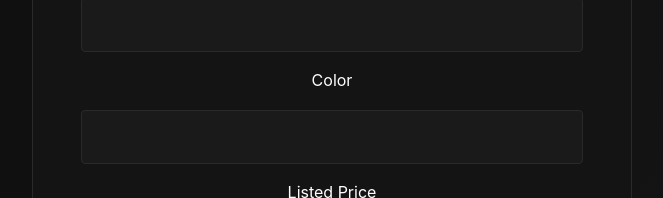
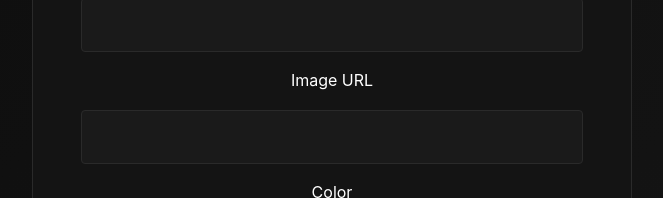
Before and after one commit to justinclark-dev/car-dealership-ui, a React (Vite) app: page /car/add in a window 1280 px wide. Shown: the part 754-952 px from the top of the page, without its empty margins (308-971 px from the left). Built offline with nearby package versions, Linux system fonts and the light colour scheme.

Commit message:
url update

```diff
--- a/src/Pages/AddCar.jsx
+++ b/src/Pages/AddCar.jsx
@@ -14,6 +14,7 @@ const initialForm = {
   days_on_lot: '',
   buyer: '',
   price_sold: '',
+  image_url: ''
 };
 
 export default function AddCar() {
@@ -45,6 +46,7 @@ export default function AddCar() {
       days_on_lot: form.days_on_lot ? Number(form.days_on_lot) : null,
       price_sold: form.price_sold || null,
       buyer: form.buyer || null,
+      image_url: form.image_url || null
     };
 
     try {
@@ -105,7 +107,14 @@ export default function AddCar() {
               onChange={handleChange}
             />
           </label>
-
+          <label>
+            Image URL
+            <input
+              name="image_url"
+              value={form.image_url}
+              onChange={handleChange}
+            />
+          </label>
           <label>
             Color
             <input
@@ -123,6 +132,7 @@ export default function AddCar() {
               name="price_listed"
               value={form.price_listed}
               onChange={handleChange}
+              required
             />
           </label>
 
--- a/src/Pages/UpdateCar.jsx
+++ b/src/Pages/UpdateCar.jsx
@@ -37,6 +37,7 @@ export default function UpdateCar() {
           buyer: carData.buyer ?? '',
           price_sold: carData.price_sold?.toString() ?? '',
           sale_pending: carData.sale_pending ?? false,
+          image_url: carData.image_url ?? '',
           sold: carData.sold ?? false,
         });
 
@@ -75,6 +76,7 @@ export default function UpdateCar() {
       days_on_lot: form.days_on_lot ? Number(form.days_on_lot) : null,
       price_sold: form.price_sold || null,
       buyer: form.buyer || null,
+      image_url: form.image_url || null
     };
 
     try {
@@ -143,7 +145,14 @@ export default function UpdateCar() {
               onChange={handleChange}
             />
           </label>
-
+          <label>
+            Image URL
+            <input
+              name="image_url"
+              value={form.image_url}
+              onChange={handleChange}
+            />
+          </label>
           <label>
             Color
             <input
@@ -161,6 +170,7 @@ export default function UpdateCar() {
               name="price_listed"
               value={form.price_listed}
               onChange={handleChange}
+              required
             />
           </label>
 
```
Also changed, not shown: 1 other file (tests, documents, lock files or other folders).
